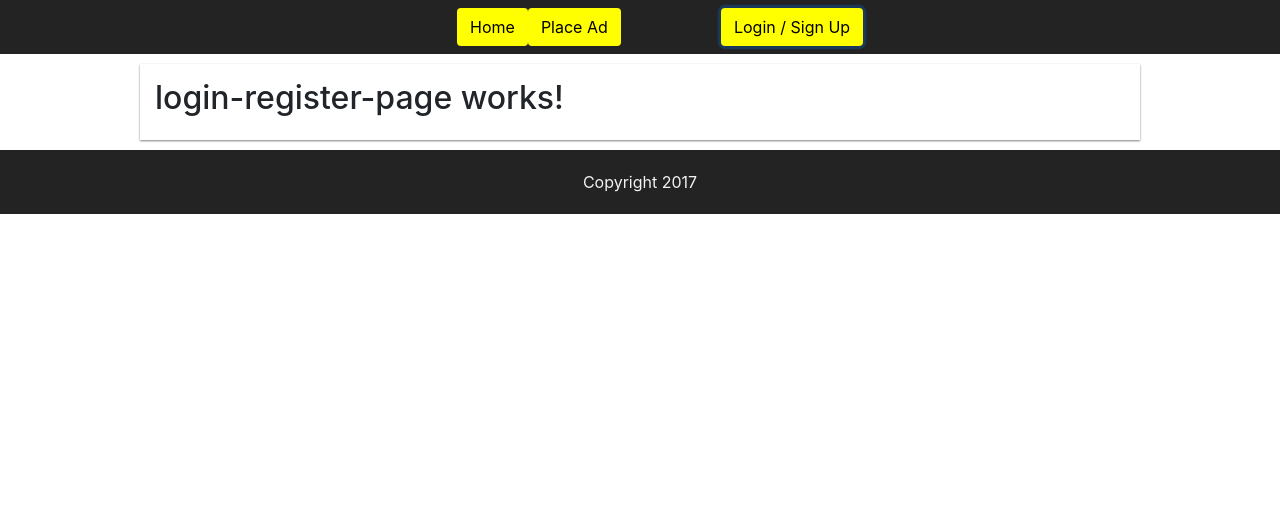
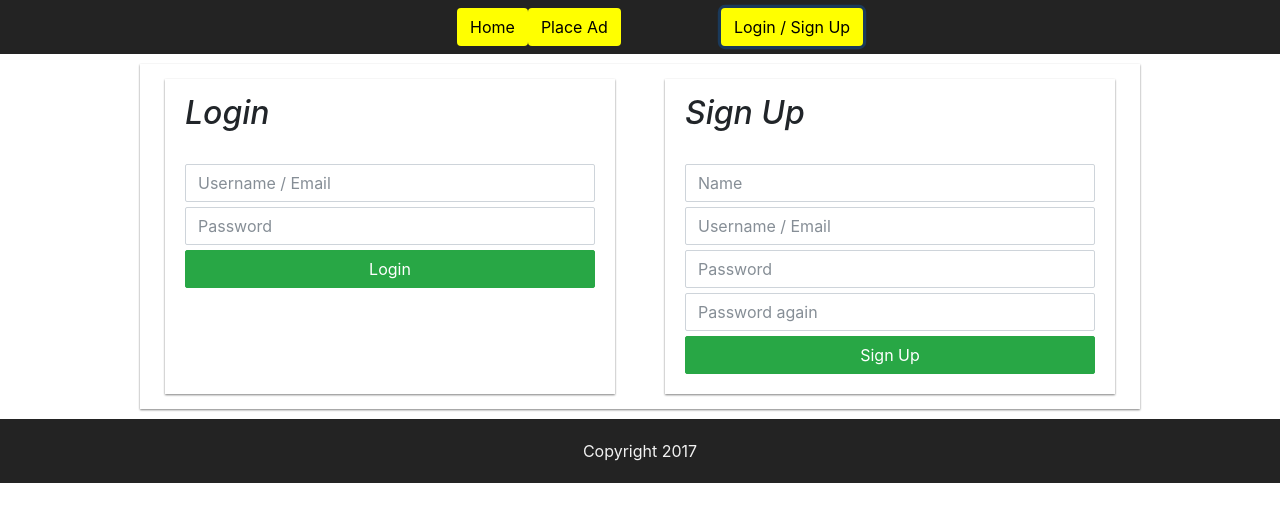
Before and after one commit to EimutisG/AuctionSite, an Angular app: page /#/home in a window 1280 px wide. Both pictures are taken after a click on the button "Login / Sign Up". Shown: the top 522 px of the page. Built offline with nearby package versions, Linux system fonts and the light colour scheme.

Commit message:
Made Login/Register page

```diff
--- a/src/app/login-register-page/login-register-page.component.css
+++ b/src/app/login-register-page/login-register-page.component.css
@@ -0,0 +1,13 @@
+input {
+    margin-bottom: 5px;
+    border-radius: 2px;
+}
+
+.boxShadow {
+    box-shadow: 0px 1px 2px gray;
+    max-width: 450px;
+    margin: 0 auto;
+    padding: 15px;
+    padding-left: 20px;
+    padding-right: 20px;
+}
--- a/src/app/login-register-page/login-register-page.component.html
+++ b/src/app/login-register-page/login-register-page.component.html
@@ -1,3 +1,18 @@
-<h2>
-  login-register-page works!
-</h2>
+<form>
+  <div class="row">
+    <div class="col-sm-6 boxShadow">
+      <h2><em>Login</em></h2> <br/>
+      <input type="text" class="form-control" placeholder="Username / Email"/>
+      <input type="password" class="form-control" placeholder="Password"/>
+      <input type="button" class="btn btn-block btn-success" value="Login"/>
+    </div>
+    <div class="col-sm-6 boxShadow">
+      <h2><em>Sign Up</em></h2> <br/>
+      <input type="text" class="form-control" placeholder="Name"/>
+      <input type="text" class="form-control" placeholder="Username / Email"/>
+      <input type="password" class="form-control" placeholder="Password"/>
+      <input type="password" class="form-control" placeholder="Password again"/>
+      <input type="button" class="btn btn-block btn-success" value="Sign Up">
+    </div>
+  </div>
+</form>
```
